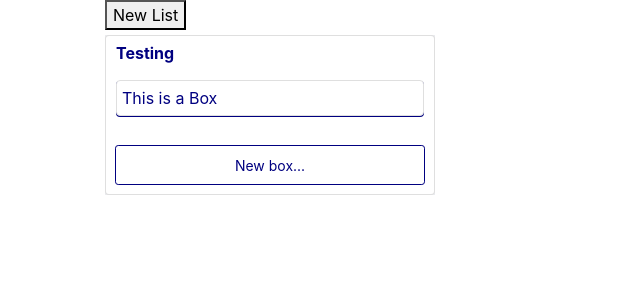
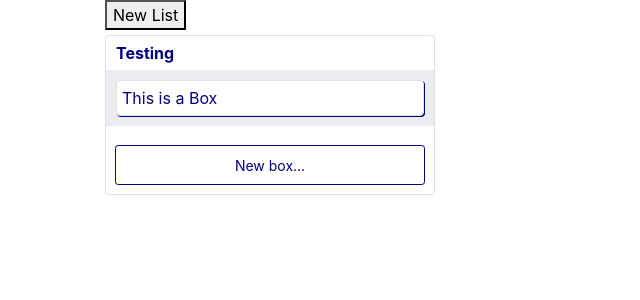
Before and after one commit to shafouz/trello-clone, a Vue app: page / in a window 1280 px wide. Shown: the top 300 px of the page, without its empty margins (0-640 px from the left). Built offline with nearby package versions, Linux system fonts and the light colour scheme.

Commit message:
Adding drag and drop

```diff
--- a/package.json
+++ b/package.json
@@ -12,6 +12,7 @@
     "bootstrap-vue": "^2.15.0",
     "core-js": "^3.6.5",
     "vue": "^2.6.11",
+    "vuedraggable": "^2.24.0",
     "vuex": "^3.5.1",
     "vuex-persistedstate": "^3.0.1"
   },
--- a/src/components/ListBox.vue
+++ b/src/components/ListBox.vue
@@ -14,9 +14,11 @@
       @blur="toggleShow(); changeListTitle(list);"
       @keyup.enter="blurInput();"
     />
-    <div v-for="(item, index) in getBoxes" :key="index">
-      <TextBox :parent="list.id" :id="index" />
-    </div>
+    <draggable :list="getBoxes" group="boxes">
+      <div id="text-box-div" v-for="(item, index) in getBoxes" :key="index">
+        <TextBox :parent="list.id" :id="index"/>
+      </div>
+    </draggable>
     <button class="btn btn-outline-navy btn-sm" @click="addBox(list)">New box...</button>
     </div>
   </div>
@@ -25,11 +27,13 @@
 <script>
 import TextBox from "./TextBox.vue";
 import { mapMutations } from 'vuex';
+import draggable from 'vuedraggable';
 
 export default {
   name: "ListBox",
   components: {
     TextBox,
+    draggable
   },
   props: {
     id: Number
@@ -44,8 +48,13 @@ export default {
     this.list = this.$store.getters.getListById(this.id)
   },
   computed: {
-    getBoxes(){
-      return this.$store.getters.getListBoxById(this.id).length
+    getBoxes: {
+      get() {
+        return this.$store.getters.getListBoxById(this.id)
+      },
+      set(value) {
+        this.$store.commit('updateList', value)
+      }
     }
   },
   methods: {
@@ -72,11 +81,14 @@ export default {
 #listbox {
   color: navy;
   margin: 0.3125em;
-  background-color: #ebecf0
 }
 
 strong {
   margin: 0.3125em 0.625em;
+}
+
+#text-box-div {
+  background-color: #ebecf0;
 }
 
 .btn.btn-outline-navy {
--- /dev/null
+++ b/src/components/Raw.vue
@@ -0,0 +1,31 @@
+<template>
+  <div>
+    <h3>{{ title }}</h3>
+    <pre>{{ valueString }}</pre>
+  </div>
+</template>
+<script>
+const props = {
+  name: "raw-displayer",
+  title: {
+    required: true,
+    type: String
+  },
+  value: {
+    required: true
+  }
+};
+export default {
+  props,
+  computed: {
+    valueString() {
+      return JSON.stringify(this.value, null, 2);
+    }
+  }
+};
+</script>
+<style scoped>
+pre {
+  text-align: start;
+}
+</style>
--- a/src/components/TextBox.vue
+++ b/src/components/TextBox.vue
@@ -1,8 +1,8 @@
 <template>
   <div class="textbox">
-    <div id="box-title">
-      <p class="card-title" @click="toggleShow(); focusInput();" v-show="!showTitle">{{ box.title }}</p>
-      <input ref="title" v-show="showTitle" @blur="toggleShow(); changeBoxTitle(box)" @keyup.enter="blurInput();" v-model="box.title" />
+    <div id="box-title" @click="toggleShow(); focusInput();">
+      <p class="card-title" v-show="!showTitle">{{ box.title }}</p>
+      <input ref="title" v-show="showTitle" @blur="toggleShow(); changeBoxTitle(box);" @keyup.enter="blurInput();" v-model="box.title" />
     </div>
   </div>
 </template>
@@ -31,7 +31,8 @@ export default {
   },
   methods: {
     ...mapMutations([
-      'changeBoxTitle'
+      'changeBoxTitle',
+      'updateElements'
     ]),
     toggleShow(){
       this.showTitle = !this.showTitle
@@ -43,8 +44,8 @@ export default {
     },
     blurInput(){
       this.$refs.title.blur();
-    }
-  }
+    },
+  },
 };
 </script>
 
@@ -52,6 +53,7 @@ export default {
 .textbox {
   padding: 0.625em;
   margin-bottom: 0.625em;
+  background-color: #ebecf0;
 }
 
 .textbox div {
@@ -65,9 +67,9 @@ export default {
 #box-title {
   border: 0.0625em solid #dfdfdf;
   border-radius: 0.25em 0.25em 0.25em 0.25em;
-  height: 2.25em;
-  box-shadow: 0 0.0625em;
+  box-shadow: 0.0625em 0.0625em;
   background-color: white;
+  min-height: 36px;
 }
 
 #box-title:hover {
--- a/src/store.js
+++ b/src/store.js
@@ -36,17 +36,14 @@ export default new Vuex.Store({
     addBox(state, { id }) {
       let index = state.lists.find((list) => list.id === id).box;
       if (index.length > 0) {
-        let lastId = state.lists.find((list) => list.id === id).box[
-          index.length - 1
-        ].id;
-        let parent = state.lists.find((list) => list.id === id).box[0].parent;
-        state.lists
-          .find((list) => list.id === id)
-          .box.push({
-            id: lastId + 1,
-            title: "Insira um título para este cartão...",
-            parent: parent,
-          });
+        let lastId = index[index.length - 1].id;
+        let parent = index[0].parent;
+        let box = {
+          id: lastId + 1,
+          title: "Insira um título para este cartão...",
+          parent: parent,
+        };
+        state.lists.find((list) => list.id === id).box.push(box);
       } else {
         state.lists[id].box.push({
           id: 0,
@@ -65,11 +62,12 @@ export default new Vuex.Store({
       };
       state.lists.push(list);
     },
+    // Drag and drop mutations
   },
   methods: {
     getBox: (state) => (id) => {
       return state.lists.find((list) => list.id === id).box;
     },
   },
-  plugins: [createPersistedState()],
+  plugins: [createPersistedState({ key: "trello" })],
 });
```
Also changed, not shown: src/main.js (+7 -0 lines), 1 other file (tests, documents, lock files or other folders).
